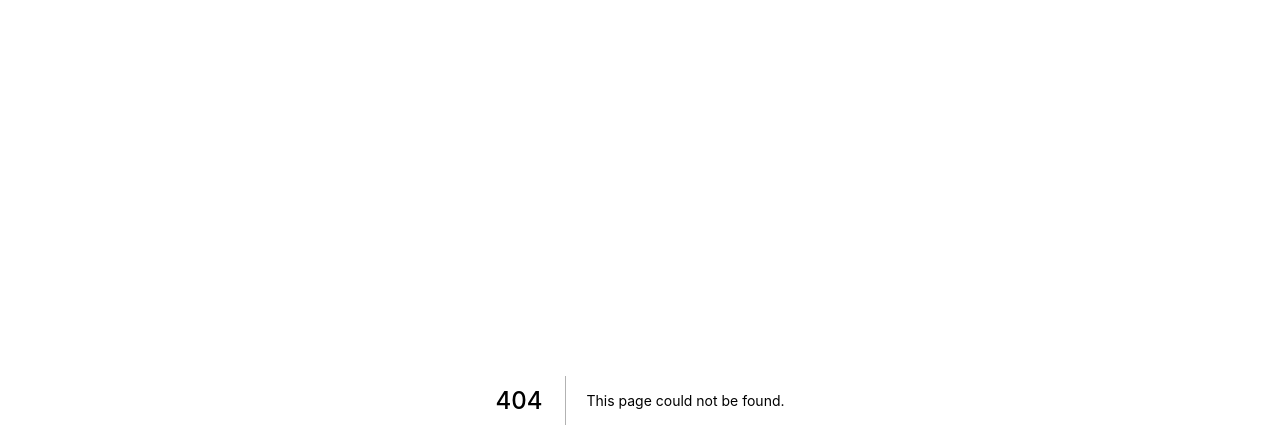
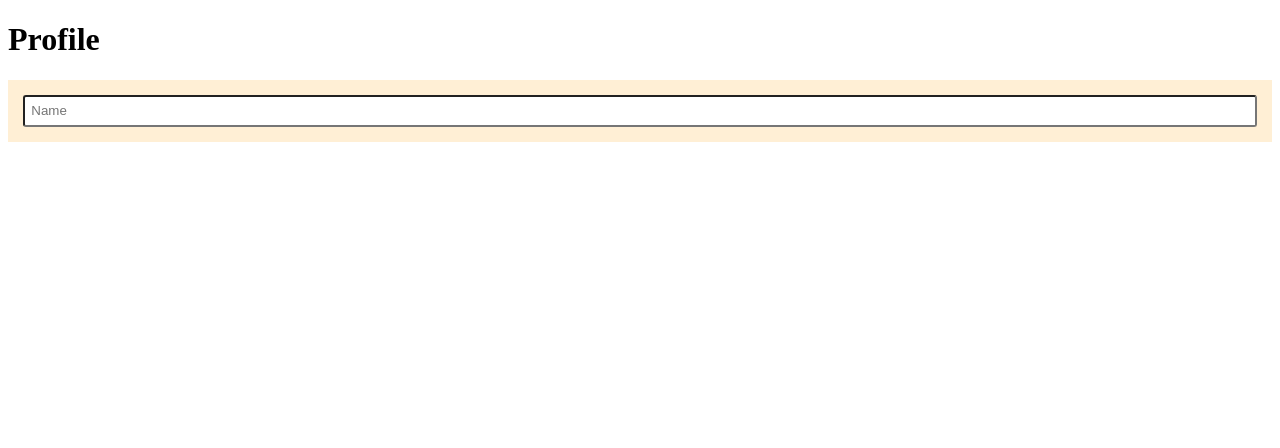
Before and after one commit to yumuranaoki/blog-service-by-next, a Next.js app: page /profile in a window 1280 px wide. Before the commit this address had no page. Shown: the top 448 px of the page. Built offline with nearby package versions, Linux system fonts and the light colour scheme.

Commit message:
add profile pages

```diff
--- /dev/null
+++ b/components/profile/index.tsx
@@ -0,0 +1,27 @@
+import * as React from 'react';
+import styled from 'styled-components';
+
+const Container = styled.section`
+  display: flex;
+  flex-direction: column;
+  background-color: papayawhip;
+  padding: 0.5em;
+`;
+
+const Input = styled.input`
+  padding: 0.5em;
+  margin: 0.5em;
+  border-radius: 3px;
+`;
+
+const ProfileForm: React.FC<{}> = () => {
+  const [name, setName] = React.useState('');
+
+  return (
+    <Container>
+      <Input placeholder="Name" type="text" onChange={(event) => setName(event.target.value)} />
+    </Container>
+  );
+}
+
+export default ProfileForm;
--- a/pages/index.tsx
+++ b/pages/index.tsx
@@ -37,10 +37,9 @@ App.getInitialProps = async ({ req }) => {
       res = await PostAPIServer.getAll(cookie);
     }
 
-    console.log(res);
     const posts = res.body.posts
 
-    if (res.code === 401) {
+    if (res.code === 401 || 500) {
       return {
         posts: [],
         isLoggedIn: false,
--- a/pages/login.tsx
+++ b/pages/login.tsx
@@ -4,7 +4,7 @@ import LoginForm from '../components/login/index';
 
 const Login: React.FC<{}> = () => {
   return (
-    <DefaultLayout>
+    <DefaultLayout logoutButton={false}>
       <h1>Login</h1>
       <LoginForm />
     </DefaultLayout>
--- /dev/null
+++ b/pages/profile.tsx
@@ -0,0 +1,13 @@
+import * as React from 'react';
+import ProfileForm from '../components/profile';
+
+const Profile: React.FC<{}> = () => {
+  return (
+    <div>
+      <h1>Profile</h1>
+      <ProfileForm />
+    </div>
+  );
+}
+
+export default Profile;
--- a/pages/signup.tsx
+++ b/pages/signup.tsx
@@ -4,7 +4,7 @@ import SignupForm from '../containers/signup'
 
 const Signup: React.FC<{}> = () => {
   return (
-    <DefaultLayout>
+    <DefaultLayout logoutButton={false}>
       <h1>Signup</h1>
       <SignupForm />
     </DefaultLayout>
```
Also changed, not shown: components/header/index.tsx (+7 -2 lines), pages/post.tsx (+21 -13 lines).
